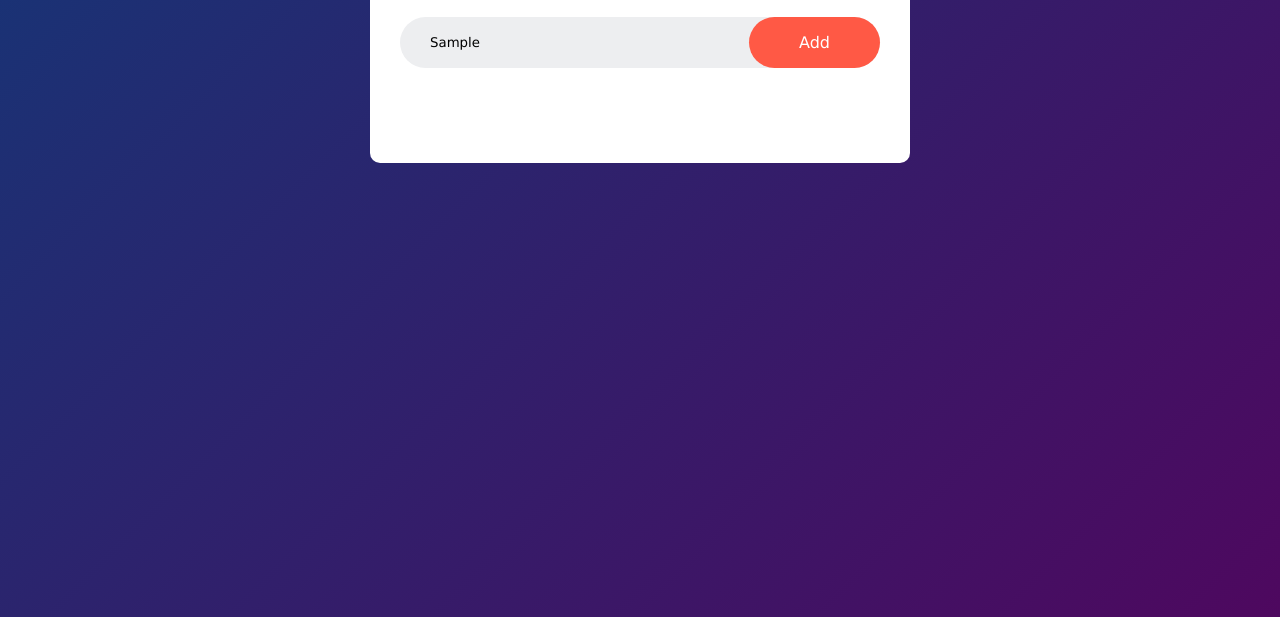
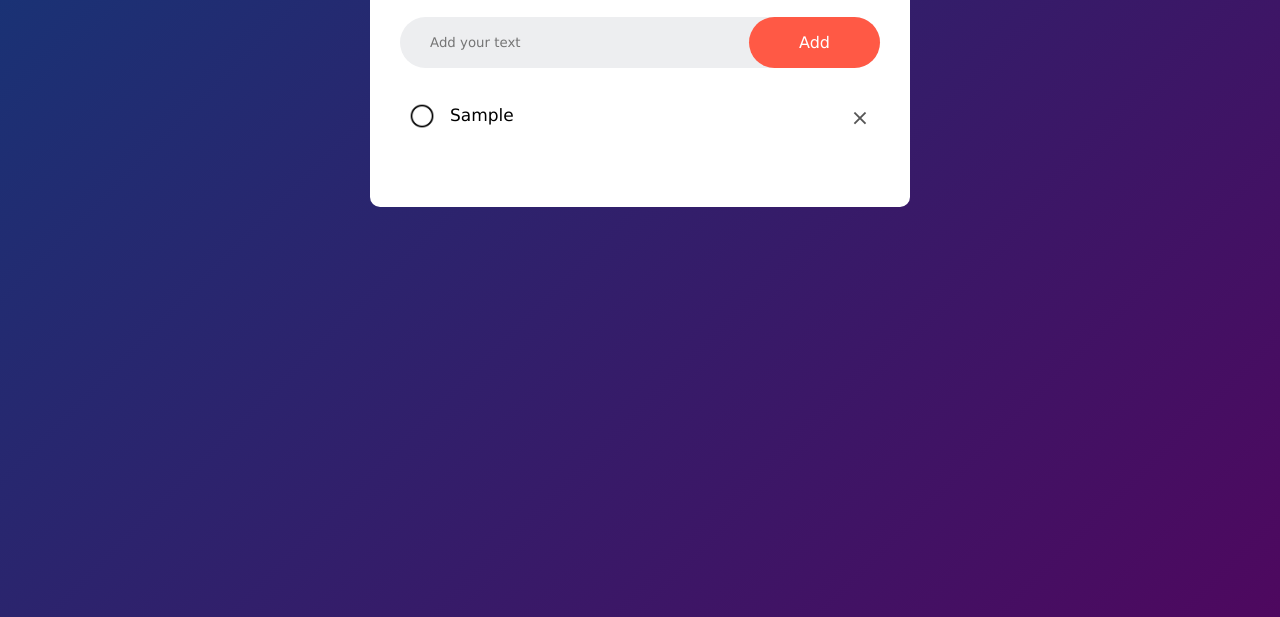
Before and after one commit to arushi2610/To-do-List, a plain HTML site: page index.html in a window 1280 px wide. Both pictures are taken after typing "Sample" into the empty fields and a click on the button "Add". Shown: the part 183-800 px from the top of the page. Drawn offline with Linux system fonts and the light colour scheme.

Commit message:
completed the To-Do List Website

```diff
--- a/index.html
+++ b/index.html
@@ -11,7 +11,7 @@
                 <h2>To-Do List<img src="notepad.png"></h2>
                 <div class="row">
                     <input type="text" id="input-box" placeholder="Add your text">
-                    <button>Add</button>
+                    <button onclick = "addTask()">Add</button>
                 </div>
 
                 <ul id="list-container">
--- a/script.js
+++ b/script.js
@@ -1 +1,38 @@
 const inputBox = document.getElementById("input-box");
+const listContainer = document.getElementById("list-container");
+
+function addTask(){
+    if(inputBox.value === ''){
+        alert("You must write something.");
+    }
+    else{
+        let li = document.createElement("li");
+        li.innerHTML = inputBox.value;
+        listContainer.appendChild(li);
+        let span = document.createElement("span");
+        span.innerHTML = "\u00d7";
+        li.appendChild(span);
+    }
+    inputBox.value = "";
+    saveData();
+}
+
+listContainer.addEventListener("click", function(e){
+    if(e.target.tagName === "LI"){
+        e.target.classList.toggle("checked");
+    }
+    else if(e.target.tagName === "SPAN"){
+        e.target.parentElement.remove();
+        saveData();
+    }
+}, false);
+
+function saveData(){
+    localStorage.setItem("data", listContainer.innerHTML);
+}
+
+function showTask(){
+    listContainer.innerHTML = localStorage.getItem("data");
+}
+
+showTask();
--- a/styles.css
+++ b/styles.css
@@ -92,3 +92,20 @@ ul li.checked{
 ul li.checked::before{
     background-image: url('checked.png');
 }
+
+ul li span{
+    position:absolute;
+    right:0;
+    top:5px;
+    width:40px;
+    height:40px;
+    font-size: 22px;
+    color:#555;
+    line-height: 40px;
+    text-align: center;
+    border-radius: 50%;
+}
+
+ul li span:hover{
+    background:#edeef0;
+}
```
